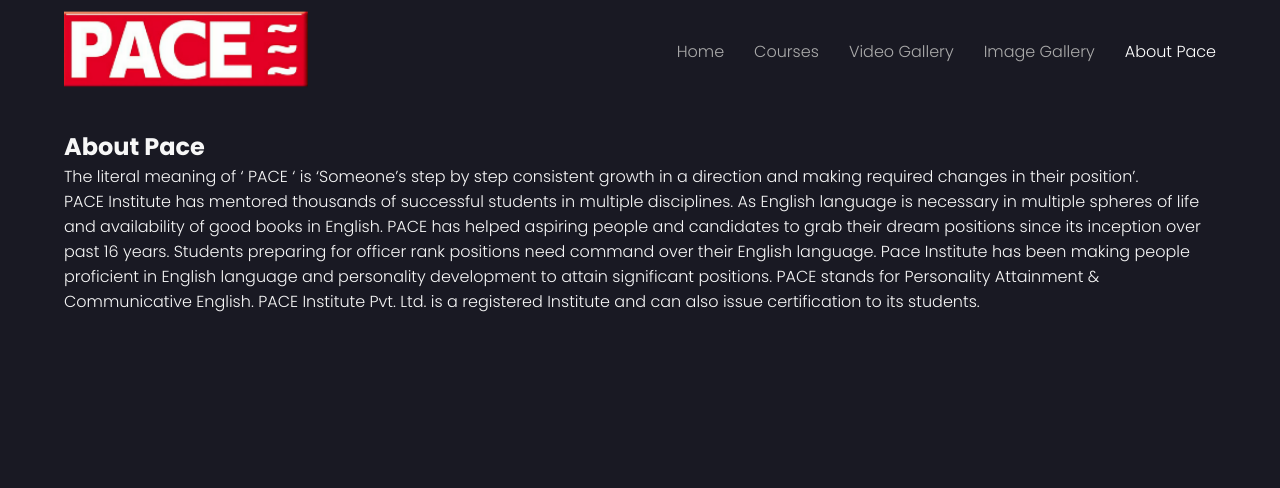
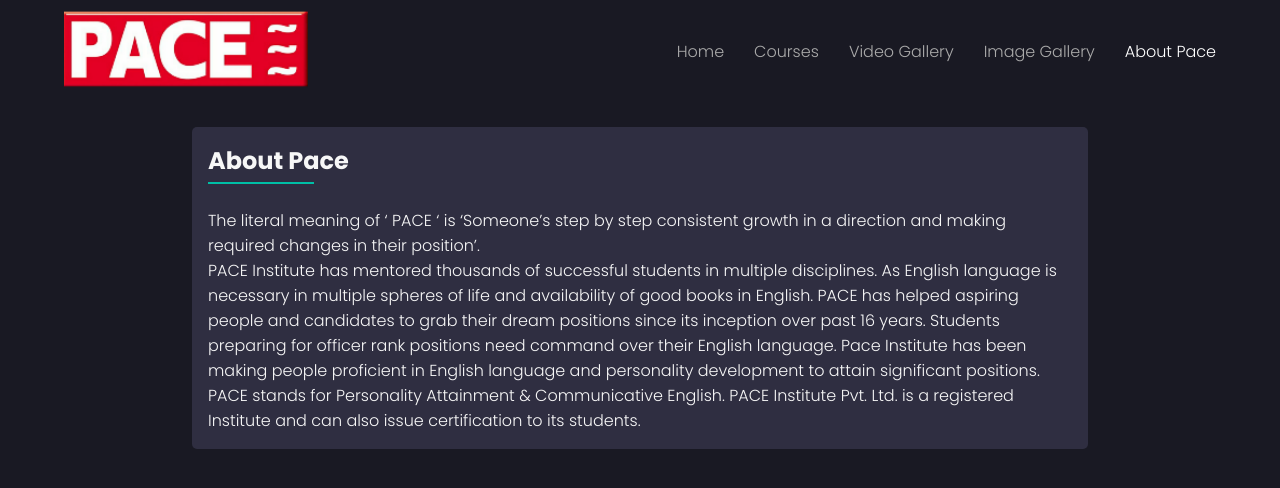
Before and after one commit to ani-24/pace-react, a React (Create React App) app: page /about in a window 1280 px wide. Shown: the top 488 px of the page. Built offline with nearby package versions, Linux system fonts and the light colour scheme.

Commit message:
add stylings to about section

```diff
--- a/public/scss/main.css
+++ b/public/scss/main.css
@@ -713,6 +713,33 @@ section.feedback .section-heading {
   }
 }
 
+.about-section {
+  background: #2f2e41;
+  padding: 1em;
+  border-radius: 5px;
+}
+.about-section .section-title {
+  margin-bottom: 1em;
+  padding-bottom: 0.25em;
+  position: relative;
+  display: inline-block;
+}
+.about-section .section-title::after {
+  content: "";
+  position: absolute;
+  bottom: 0;
+  left: 0;
+  height: 2px;
+  width: 75%;
+  background: #00bfa6;
+}
+@media (min-width: 1000px) {
+  .about-section {
+    width: 70%;
+    margin: 30px auto;
+  }
+}
+
 *,
 *::before,
 *::after {
--- a/public/scss/pages/_about.scss
+++ b/public/scss/pages/_about.scss
@@ -0,0 +1,26 @@
+@use "./../variables/" as *;
+
+.about-section {
+  background: $night-blue;
+  padding: 1em;
+  border-radius: 5px;
+  .section-title {
+    margin-bottom: 1em;
+    padding-bottom: 0.25em;
+    position: relative;
+    display: inline-block;
+    &::after {
+      content: "";
+      position: absolute;
+      bottom: 0;
+      left: 0;
+      height: 2px;
+      width: 75%;
+      background: $green;
+    }
+  }
+  @media (min-width: 1000px) {
+    width: 70%;
+    margin: 30px auto;
+  }
+}
--- a/public/scss/pages/_index.scss
+++ b/public/scss/pages/_index.scss
@@ -1,3 +1,4 @@
 @forward "./home";
 @forward "./video-gallery";
 @forward "./courses";
+@forward "./about";
```
Also changed, not shown: public/scss/main.min.css, 2 other files (tests, documents, lock files or other folders).
